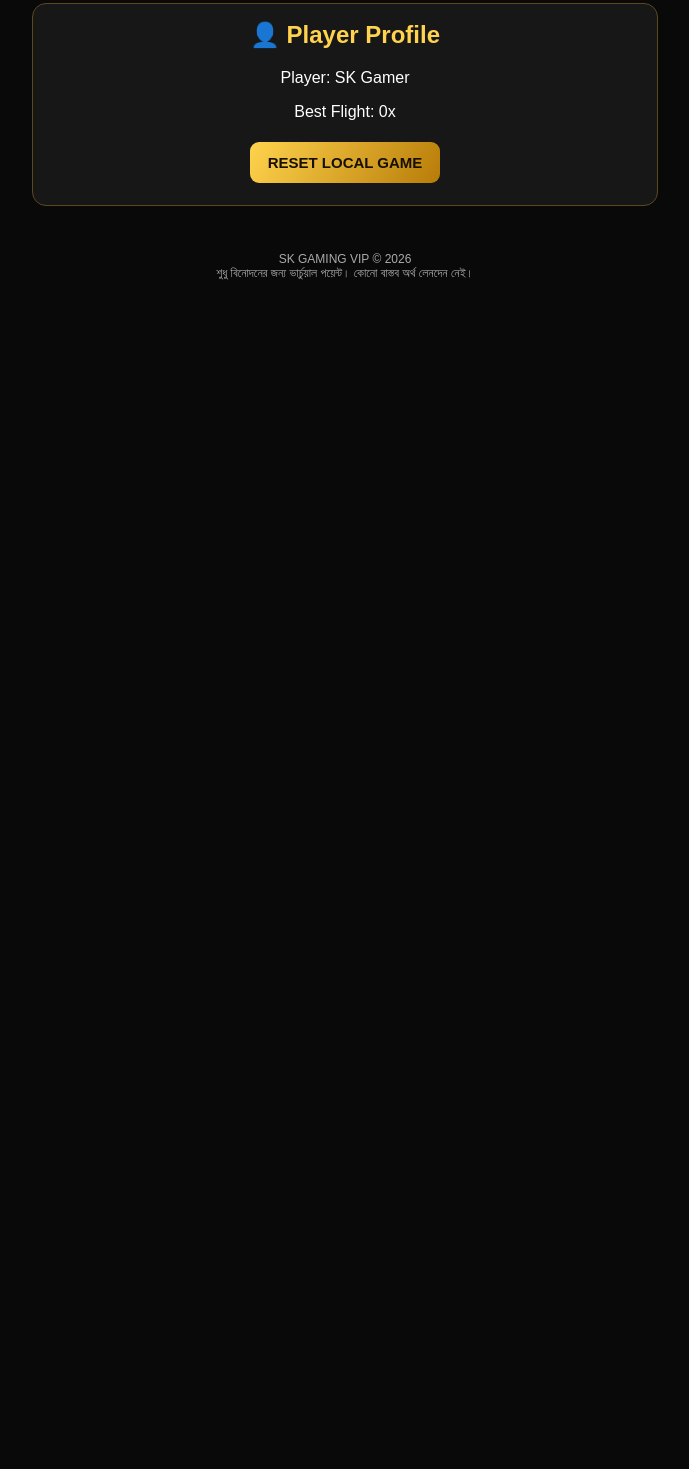
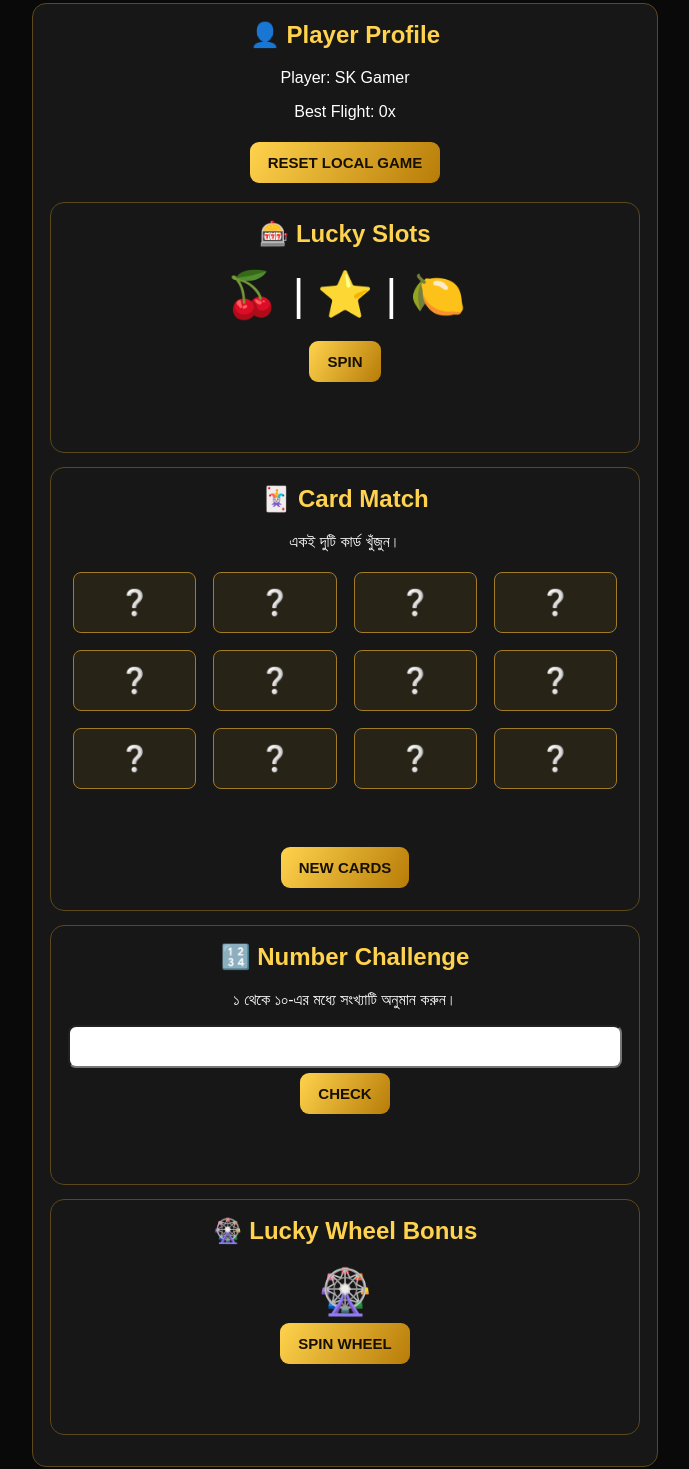
Before and after one commit to shorefulbgp-cmd/sk-gaming, a plain HTML site: page index.html in a window 1280 px wide. Shown: the part 2031-3500 px from the top of the page, without its empty margins (295-984 px from the left). Before the commit the page ends 2331 px from the top, so only its background shows below. Drawn offline with Linux system fonts and the light colour scheme.

Commit message:
Update index.html

```diff
--- a/index.html
+++ b/index.html
@@ -86,6 +86,114 @@ footer{text-align:center;color:#aaa;padding:20px;font-size:12px}
 <p>Player: SK Gamer</p>
 <p>Best Flight: <span id="best">0</span>x</p>
 <button onclick="resetGame()">RESET LOCAL GAME</button>
+
+<section class="game">
+<h2>🎰 Lucky Slots</h2>
+<div id="slots" style="font-size:45px;margin:15px">🍒 | ⭐ | 🍋</div>
+<button onclick="playSlots()">SPIN</button>
+<div class="result" id="slotsResult"></div>
+</section>
+
+<section class="game">
+<h2>🃏 Card Match</h2>
+<p>একই দুটি কার্ড খুঁজুন।</p>
+<div class="grid" id="cardMatch"></div>
+<div class="result" id="cardResult"></div>
+<button onclick="newCardMatch()">NEW CARDS</button>
+</section>
+
+<section class="game">
+<h2>🔢 Number Challenge</h2>
+<p>১ থেকে ১০-এর মধ্যে সংখ্যাটি অনুমান করুন।</p>
+<input id="guessNumber" type="number" min="1" max="10"
+style="padding:12px;width:100%;border-radius:8px">
+<button onclick="checkNumber()">CHECK</button>
+<div class="result" id="numberResult"></div>
+</section>
+
+<section class="game">
+<h2>🎡 Lucky Wheel Bonus</h2>
+<div style="font-size:45px">🎡</div>
+<button onclick="extraWheel()">SPIN WHEEL</button>
+<div class="result" id="extraWheelResult"></div>
+</section>
+
+<script>
+function playSlots(){
+ const icons=["🍒","⭐","🍋","🍇","🔔","🍉"];
+ const a=icons[Math.floor(Math.random()*icons.length)];
+ const b=icons[Math.floor(Math.random()*icons.length)];
+ const c=icons[Math.floor(Math.random()*icons.length)];
+ document.getElementById("slots").textContent=a+" | "+b+" | "+c;
+ let reward=0;
+ if(a===b && b===c) reward=30;
+ else if(a===b || b===c || a===c) reward=10;
+ if(reward) addCoins(reward);
+ document.getElementById("slotsResult").textContent=
+ reward ? "অভিনন্দন! +"+reward+" ভার্চুয়াল পয়েন্ট" : "আবার চেষ্টা করুন!";
+}
+
+let cmCards=[],cmFirst=null,cmLock=false,cmFound=0;
+function newCardMatch(){
+ cmCards=["🐱","🐶","🐼","🦊","🐸","🐵","🐱","🐶","🐼","🦊","🐸","🐵"]
+ .sort(()=>Math.random()-.5);
+ cmFirst=null;cmLock=false;cmFound=0;
+ document.getElementById("cardResult").textContent="";
+ renderCardMatch();
+}
+function renderCardMatch(){
+ const box=document.getElementById("cardMatch");
+ box.innerHTML="";
+ cmCards.forEach((v,i)=>{
+  const b=document.createElement("button");
+  b.className="tile";
+  b.textContent=v==="?"?"✅":"❔";
+  b.onclick=()=>flipCard(i);
+  b.disabled=v==="?"||cmLock;
+  box.appendChild(b);
+ });
+}
+function flipCard(i){
+ if(cmLock||cmCards[i]==="?")return;
+ const buttons=document.querySelectorAll("#cardMatch button");
+ buttons[i].textContent=cmCards[i];
+ if(cmFirst===null){cmFirst=i;return;}
+ if(cmCards[cmFirst]===cmCards[i]){
+  cmCards[cmFirst]="?";cmCards[i]="?";
+  cmFound++;cmFirst=null;
+  if(cmFound===6){
+   addCoins(40);
+   document.getElementById("cardResult").textContent="সব মিলেছে! +40 পয়েন্ট";
+  }else renderCardMatch();
+ }else{
+  cmLock=true;
+  let old=cmFirst;cmFirst=null;
+  setTimeout(()=>{
+   cmLock=false;renderCardMatch();
+  },800);
+ }
+}
+function checkNumber(){
+ const input=document.getElementById("guessNumber");
+ const n=Number(input.value);
+ if(!Number.isInteger(n)||n<1||n>10){
+  document.getElementById("numberResult").textContent="১ থেকে ১০-এর মধ্যে সংখ্যা লিখুন।";
+  return;
+ }
+ const answer=1+Math.floor(Math.random()*10);
+ document.getElementById("numberResult").textContent=
+ "সঠিক সংখ্যা ছিল "+answer+(n===answer?" — দারুণ! +20 পয়েন্ট":" — আবার চেষ্টা করুন।");
+ if(n===answer)addCoins(20);
+ input.value="";
+}
+function extraWheel(){
+ const prizes=[5,10,15,20,25];
+ const p=prizes[Math.floor(Math.random()*prizes.length)];
+ addCoins(p);
+ document.getElementById("extraWheelResult").textContent="+"+p+" ভার্চুয়াল পয়েন্ট!";
+}
+newCardMatch();
+</script>
 </section>
 </main>
 <footer>SK GAMING VIP © 2026<br>শুধু বিনোদনের জন্য ভার্চুয়াল পয়েন্ট। কোনো বাস্তব অর্থ লেনদেন নেই।</footer>
```
